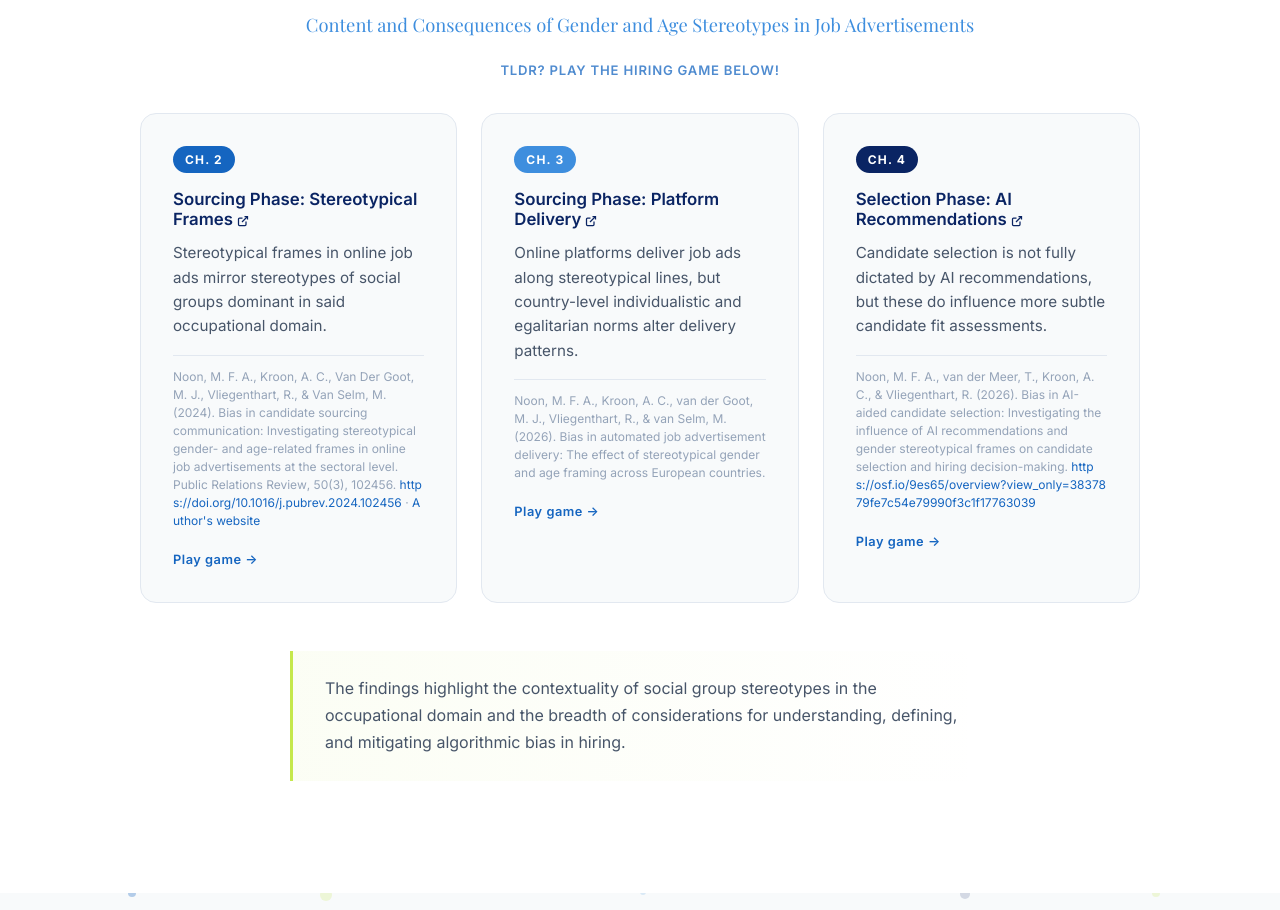
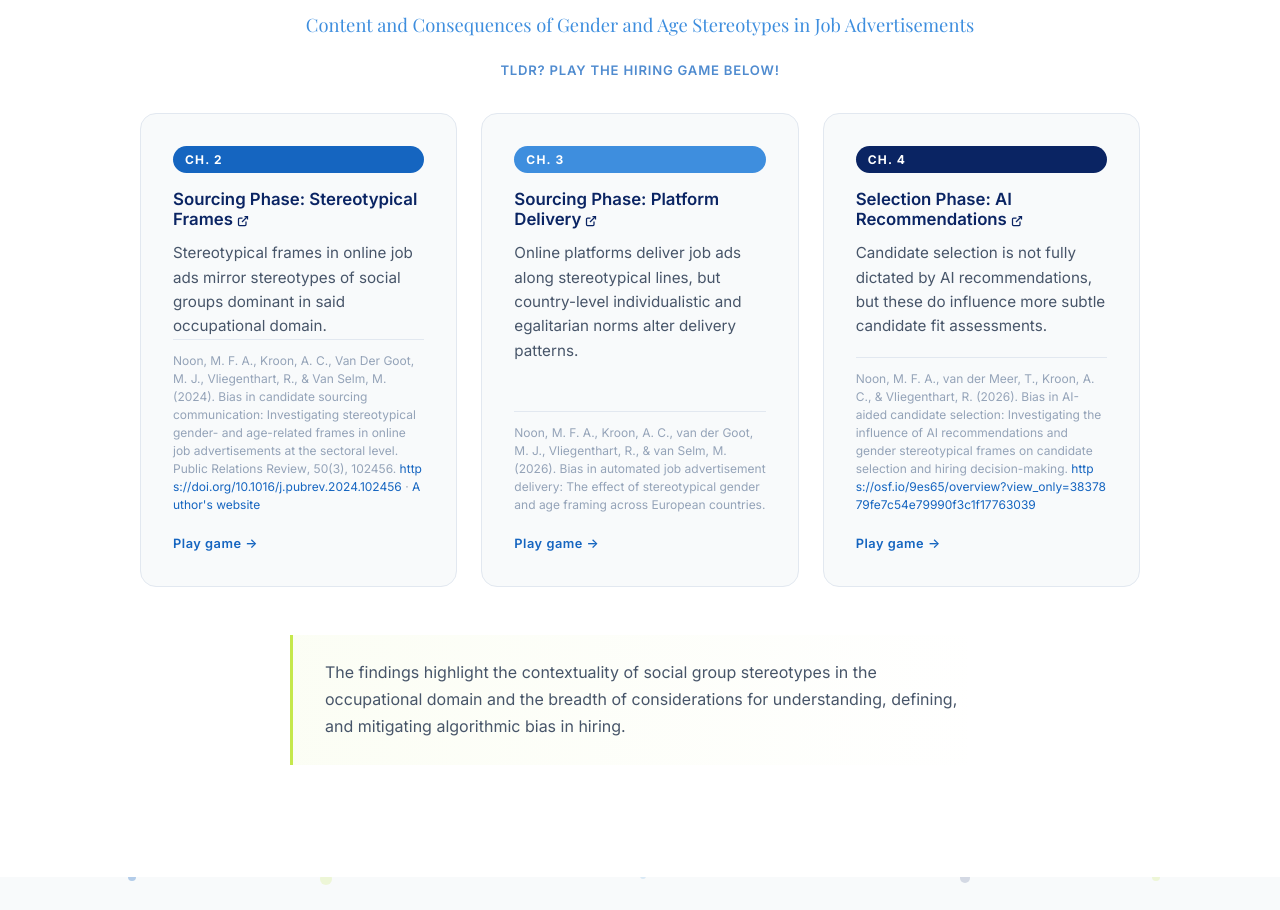
Before and after one commit to noon-abdulqadir/defense-noon, a Vue app: page / in a window 1280 px wide. Shown: the part 4319-5229 px from the top of the page. Built offline with nearby package versions, Linux system fonts and the light colour scheme; no server answers; a web font is replaced by a local one.

Commit message:
Update AboutSection.vue

```diff
--- a/src/components/AboutSection.vue
+++ b/src/components/AboutSection.vue
@@ -150,6 +150,8 @@ h2 {
   border-radius: 16px;
   padding: 2rem;
   transition: all 0.3s ease;
+  display: flex;
+  flex-direction: column;
 }
 
 .chapter-link {
@@ -219,7 +221,7 @@ h2 {
   font-size: 0.75rem !important;
   color: var(--gray-400) !important;
   line-height: 1.5 !important;
-  margin-top: 1rem !important;
+  margin-top: auto !important;
   padding-top: 0.75rem;
   border-top: 1px solid var(--gray-200);
 }
```
